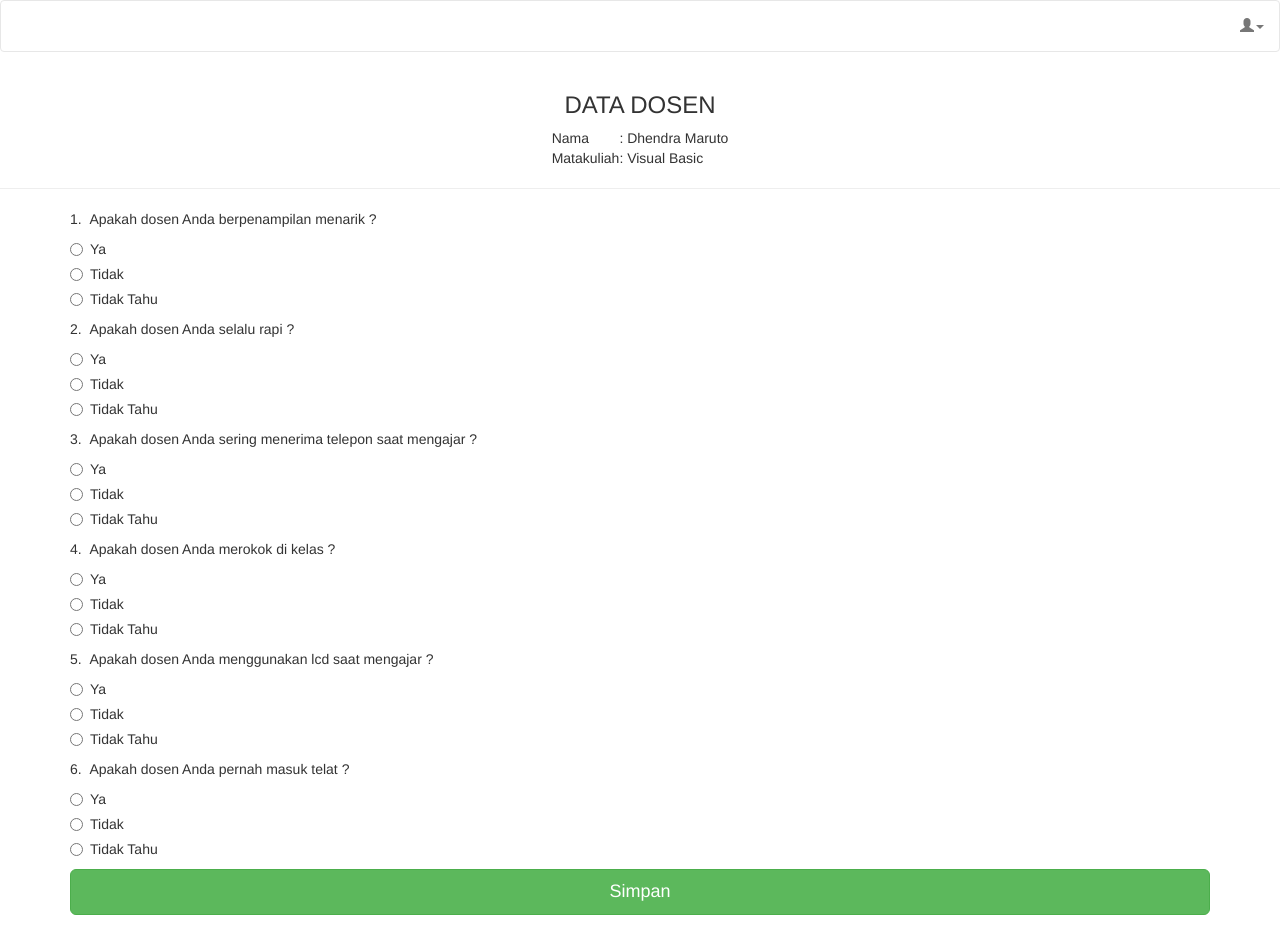
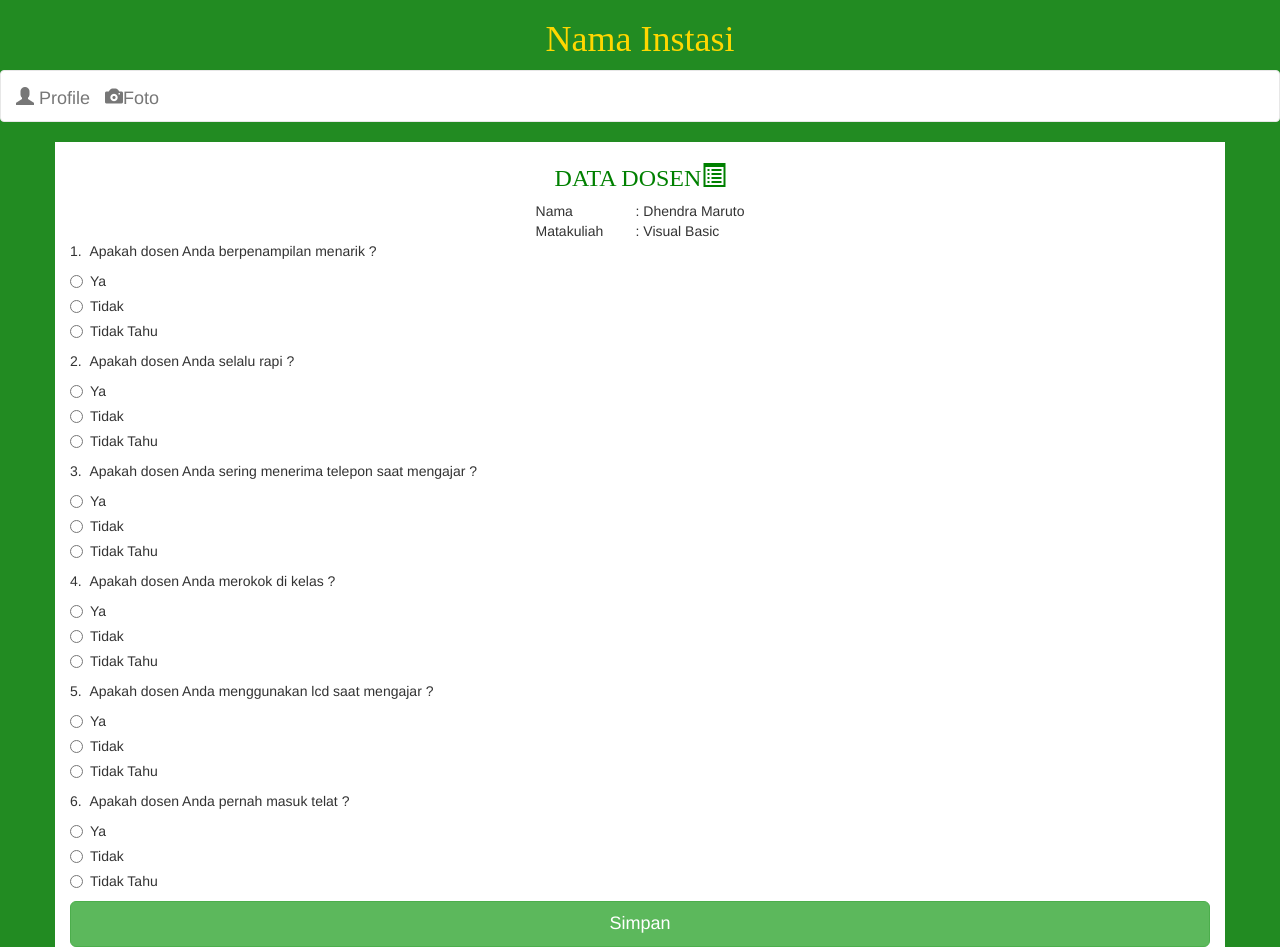
Before and after one commit to BagusOrbit/EUB, a PHP site: page /?dosen=1 in a window 1280 px wide. Before the commit the page ends 915 px from the top, so only its background shows below. Run offline with PHP 8.4, Linux system fonts and the light colour scheme; a user stored in the database is signed in; data comes from the database, SQL or seed files in the repository; some libraries are stand-ins or nearby versions.

Commit message:
'update_design'

```diff
--- a/css/customes.css
+++ b/css/customes.css
@@ -20,7 +20,7 @@ footer {
 	background-color: #F7981C;
 }
 body{
-	/*background-color: #F7981C;*/
+	background-color: #228B22;
 }
 .table{
 	background-color: #fdf5e6;
@@ -30,3 +30,9 @@ body{
 	color: white;
 	text-align: center;
 }**//*/*/
+.container {
+	background-color: white;
+}
+.row {
+	background-color: white;
+}
--- a/index.php
+++ b/index.php
@@ -68,18 +68,16 @@
     <link rel="stylesheet" type="text/css" href="css/customes.css">
 </head>
 <body>
+<font color="gold" face="elephant"><center><h1>Nama Instasi</h1></center></font>
 
 <nav class="navbar navbar-default" role="navigation">
 	<div class="container-fluid">
-		<ul class="nav navbar-nav navbar-right">
-        <li class="dropdown">
-          <a href="#" class="dropdown-toggle" data-toggle="dropdown"><span class="glyphicon glyphicon-user"></span><b class="caret"></b></a>
-          <ul class="dropdown-menu">
-            <li><a href="logout.php">Log Out</a></li>
+		<div class="navbar-header">
+			<a class="navbar-brand" href="#"><span class="glyphicon glyphicon-user"></span>
+Profile</a>
+			<a class="navbar-brand" href="#"><span class="glyphicon glyphicon-camera"></span>Foto</a>
+		</div>
 
-          </ul>
-        </li>
-      </ul>
 	</div>
 </nav>
 
@@ -98,12 +96,11 @@
 </div> -->
 
 
-<div class="row">
-  <div class="col-md-6 col-md-offset-3">
 
 
-	<center>
-	<h3>DATA DOSEN</h3>
+<div class="container">
+<center>
+	<font color="green" face="elephant"><h3>DATA DOSEN<span class="glyphicon glyphicon-list-alt"></span></h3></font>
 		<table>
 			<tr>
 				<td>Nama</td>
@@ -111,19 +108,12 @@
 				<td><?php echo "&nbsp;".$currentDosen->nama_dosen; ?></td>
 			</tr>
 			<tr>
-				<td>Matakuliah</td>
+				<td width="100">Matakuliah</td>
 				<td>:</td>
 				<td><?php echo "&nbsp;".$currentDosen->nama_makul; ?></td>
 			</tr>
 		</table>
 	</center>
-
-  </div>
-</div>
-
-<hr>
-
-<div class="container">
 	<form method="post" action="index.php?dosen=<?php echo $_GET['dosen']; ?>">
 	<?php
 		$no = 1;
```
